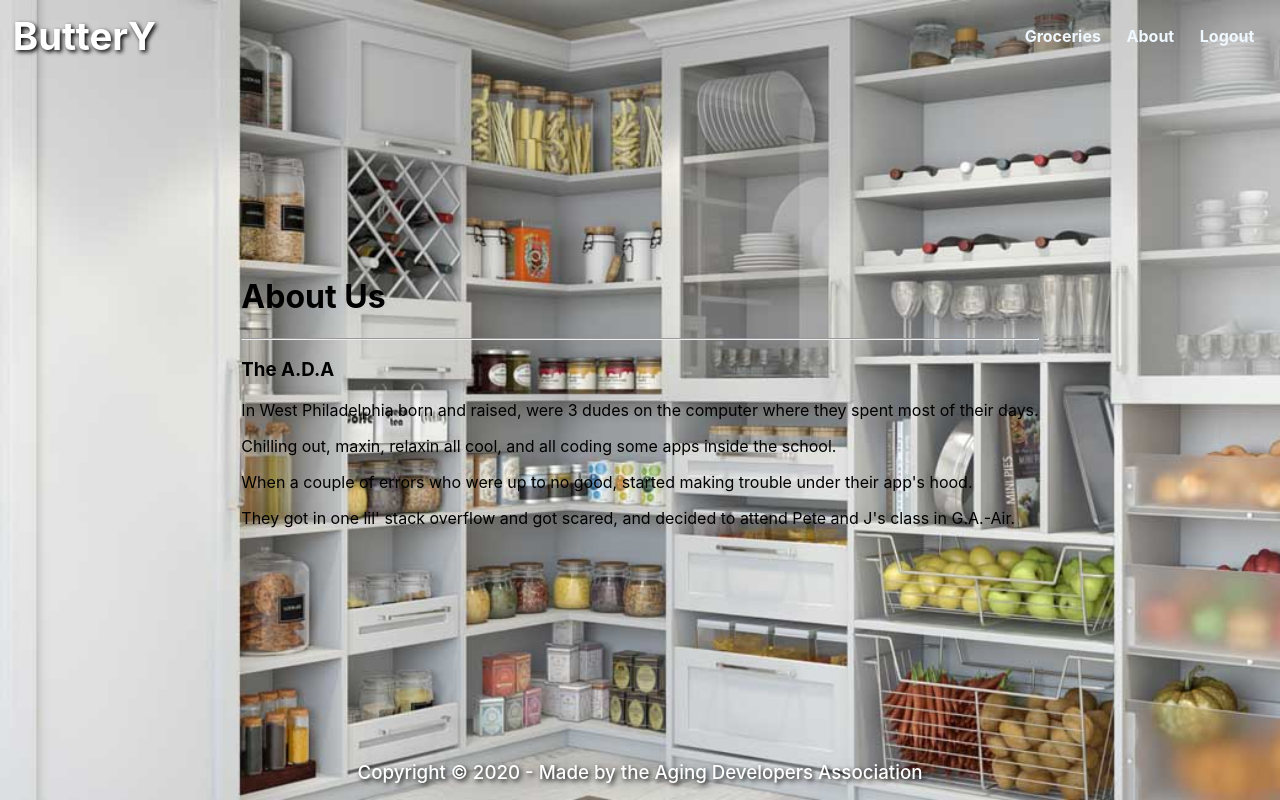
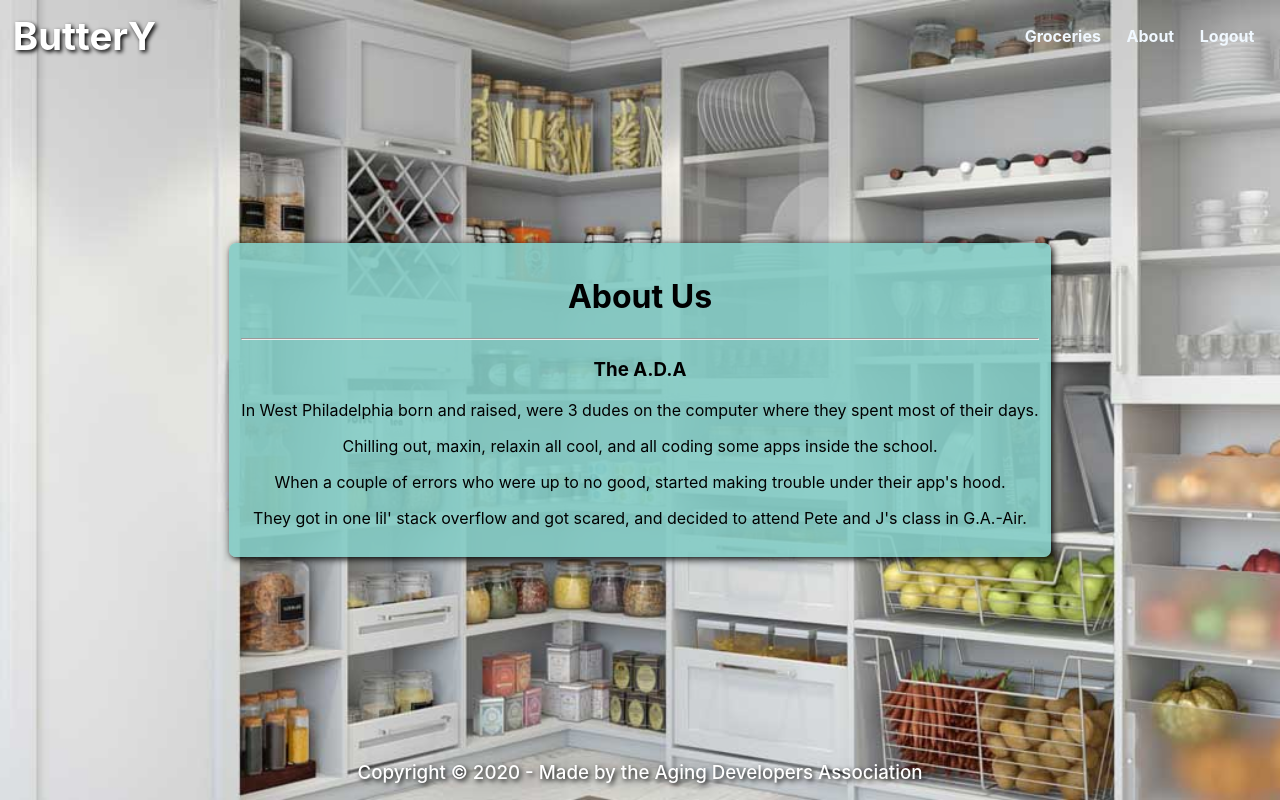
Before and after one commit to asherferri/unit-3-project-ADA, a React (Create React App) app in the folder grocery-tracker-app/client/: page /about in a window 1280 px wide. Built offline with nearby package versions, Linux system fonts and the light colour scheme; no server answers.

Commit message:
About us

```diff
--- a/grocery-tracker-app/client/src/App.css
+++ b/grocery-tracker-app/client/src/App.css
@@ -384,3 +384,23 @@ p.feat-last {
 
 
 /* Featured Window Page E =========================================> ᕦ(ò_óˇ)ᕤ */
+
+
+/* About Window Page B =========================================> ᕦ(ò_óˇ)ᕤ */
+.about-us {
+  /* background: rgba(0, 0, 0, 0.5); */
+  box-shadow: 2px 2px 7px black;
+  background-color: rgba(132, 204, 198, 0.9);
+  border-radius: 7px;
+  text-align: center;
+  padding: 1vw;
+  /* display: flex;
+  flex-direction: column;
+  justify-content: space-around;
+  align-items: center;
+  max-width: 500px;
+  width: 50vw;
+  height: 70vh; */
+  overflow: auto;
+}
+/* About Window Page E =========================================> ᕦ(ò_óˇ)ᕤ */
```
